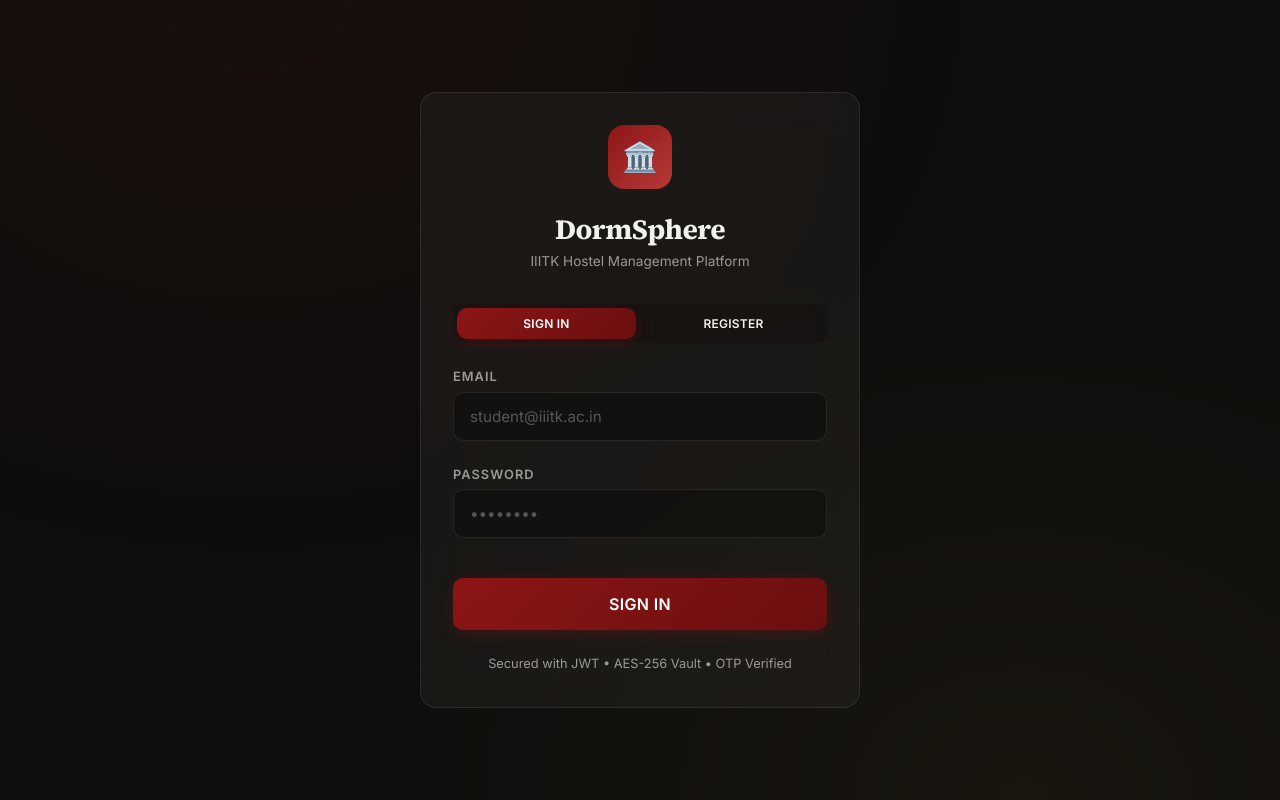
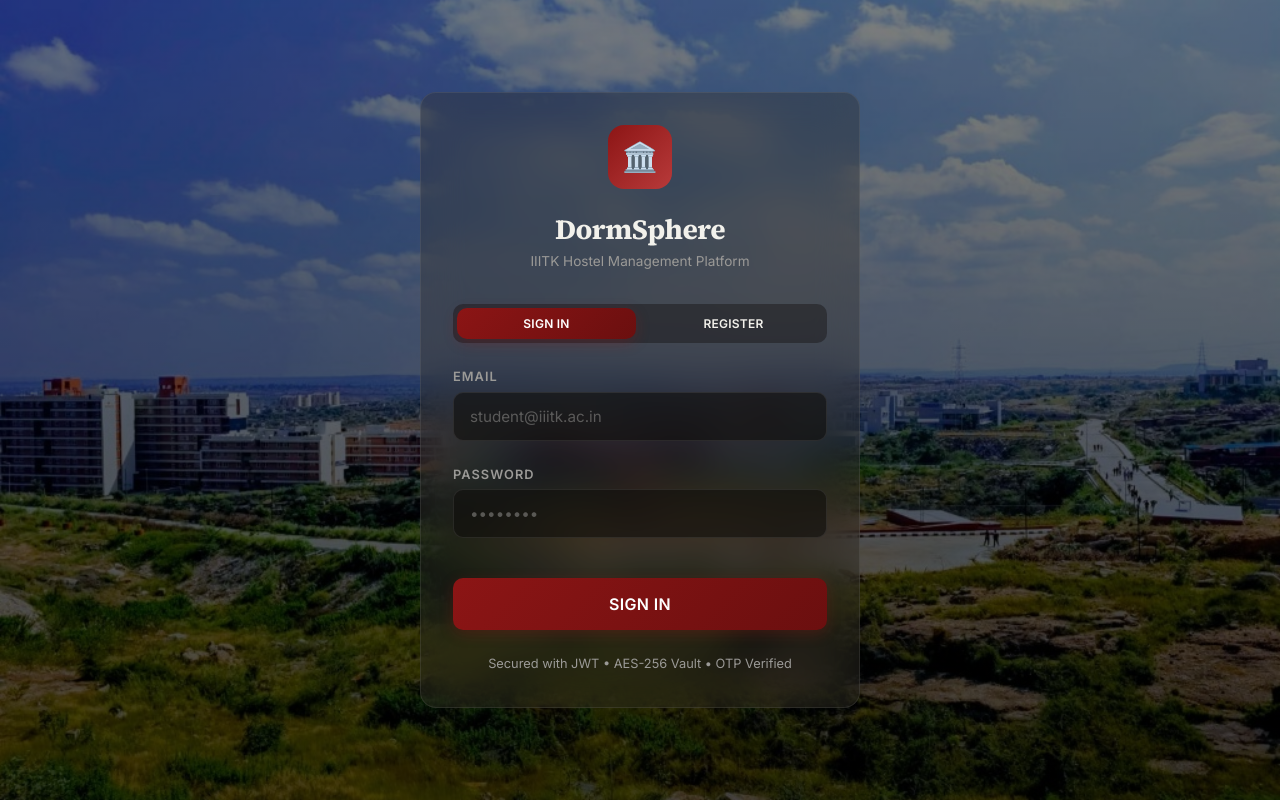
Before and after one commit to yrshr4747/dormsphere, a React (Vite) app in the folder frontend/: page /login in a window 1280 px wide. Built offline with nearby package versions, Linux system fonts and the light colour scheme; no server answers; the HTML template or start-up script is replaced by a standard one.

Commit message:
feat: add campus background to login and real blueprints to hostel

```diff
--- a/frontend/src/pages/Login.jsx
+++ b/frontend/src/pages/Login.jsx
@@ -133,7 +133,16 @@
   };
 
   return (
-    <div style={{ minHeight: '100vh', display: 'flex', alignItems: 'center', justifyContent: 'center' }}>
+    <div style={{
+      minHeight: '100vh',
+      display: 'flex',
+      alignItems: 'center',
+      justifyContent: 'center',
+      background: 'linear-gradient(rgba(0, 0, 0, 0.5), rgba(0, 0, 0, 0.7)), url("/login-bg.jpg")',
+      backgroundSize: 'cover',
+      backgroundPosition: 'center',
+      backgroundAttachment: 'fixed'
+    }}>
       <div className="glass-card-static animate-slide-up" style={{ width: '100%', maxWidth: 440 }}>
         {/* Header */}
         <div className="text-center mb-xl">
--- a/frontend/src/pages/MVHRHostel.jsx
+++ b/frontend/src/pages/MVHRHostel.jsx
@@ -243,15 +243,19 @@
             <div style={{ display: 'grid', gridTemplateColumns: '1fr 1fr', gap: '3rem', marginTop: '2rem' }}>
               <div style={{ background: '#FFFFFF', padding: '2rem', border: '1px solid #D5D1C4', textAlign: 'center' }}>
                 <h4 style={{ color: '#8C1515', marginBottom: '1rem' }}>A - Single Room Blueprint</h4>
-                <div style={{ width: '100%', height: '250px', border: '2px dashed #D5D1C4', display: 'flex', alignItems: 'center', justifyContent: 'center', color: '#8C1515', fontWeight: 'bold' }}>
-                  Floorplan Illustration
-                </div>
+                <img
+                  src="https://images.unsplash.com/photo-1503387762-592deb58ef4e?auto=format&fit=crop&w=600&q=80"
+                  alt="Single Room Blueprint"
+                  style={{ width: '100%', height: '250px', objectFit: 'cover', border: '1px solid #E5E5E5' }}
+                />
               </div>
               <div style={{ background: '#FFFFFF', padding: '2rem', border: '1px solid #D5D1C4', textAlign: 'center' }}>
                 <h4 style={{ color: '#8C1515', marginBottom: '1rem' }}>B - Double Room Blueprint</h4>
-                <div style={{ width: '100%', height: '250px', border: '2px dashed #D5D1C4', display: 'flex', alignItems: 'center', justifyContent: 'center', color: '#8C1515', fontWeight: 'bold' }}>
-                  Floorplan Illustration
-                </div>
+                <img
+                  src="https://images.unsplash.com/photo-1628624747186-a941c476b7ef?auto=format&fit=crop&w=600&q=80"
+                  alt="Double Room Blueprint"
+                  style={{ width: '100%', height: '250px', objectFit: 'cover', border: '1px solid #E5E5E5' }}
+                />
               </div>
             </div>
           </div>
```
Also changed, not shown: frontend/public/login-bg.jpg (added).
